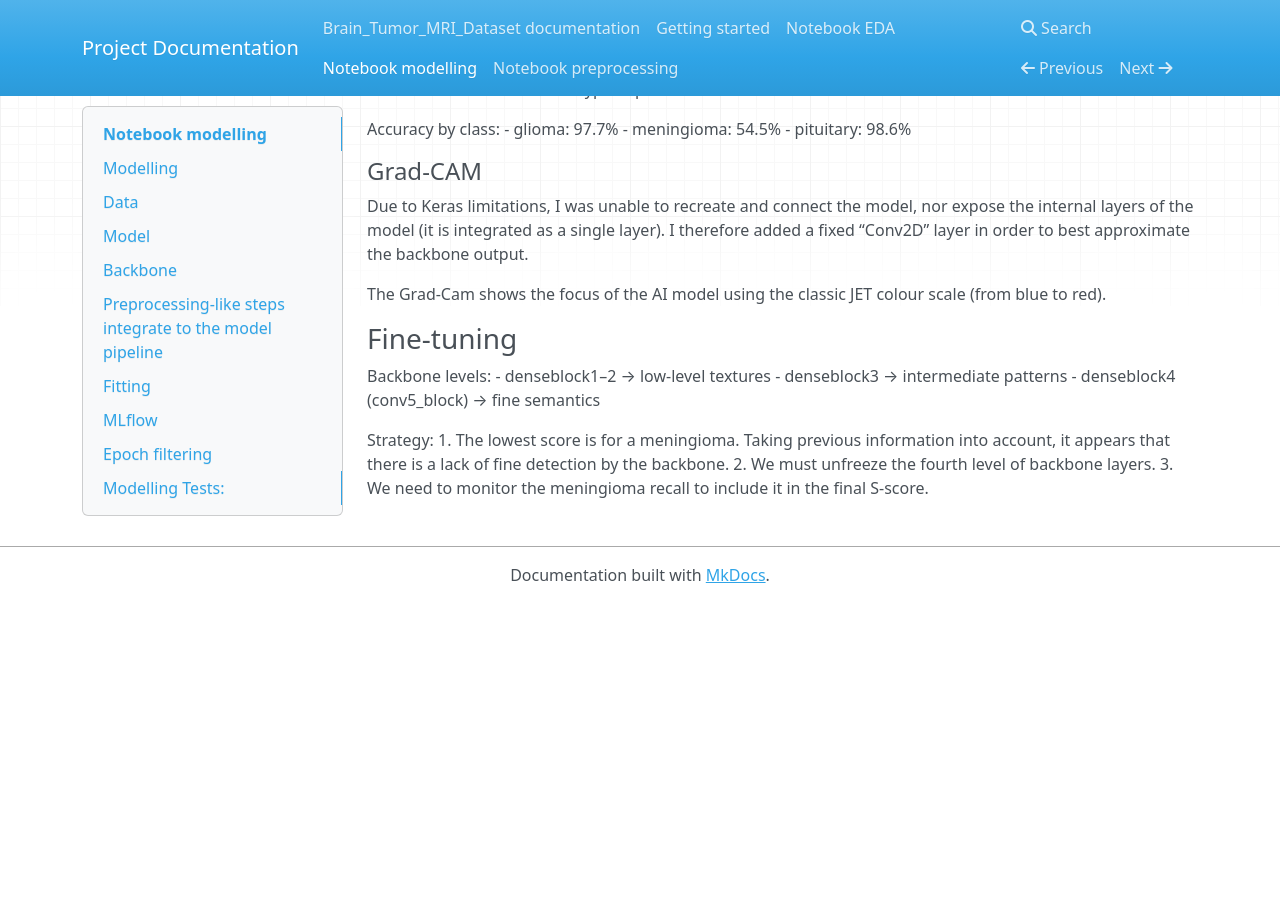
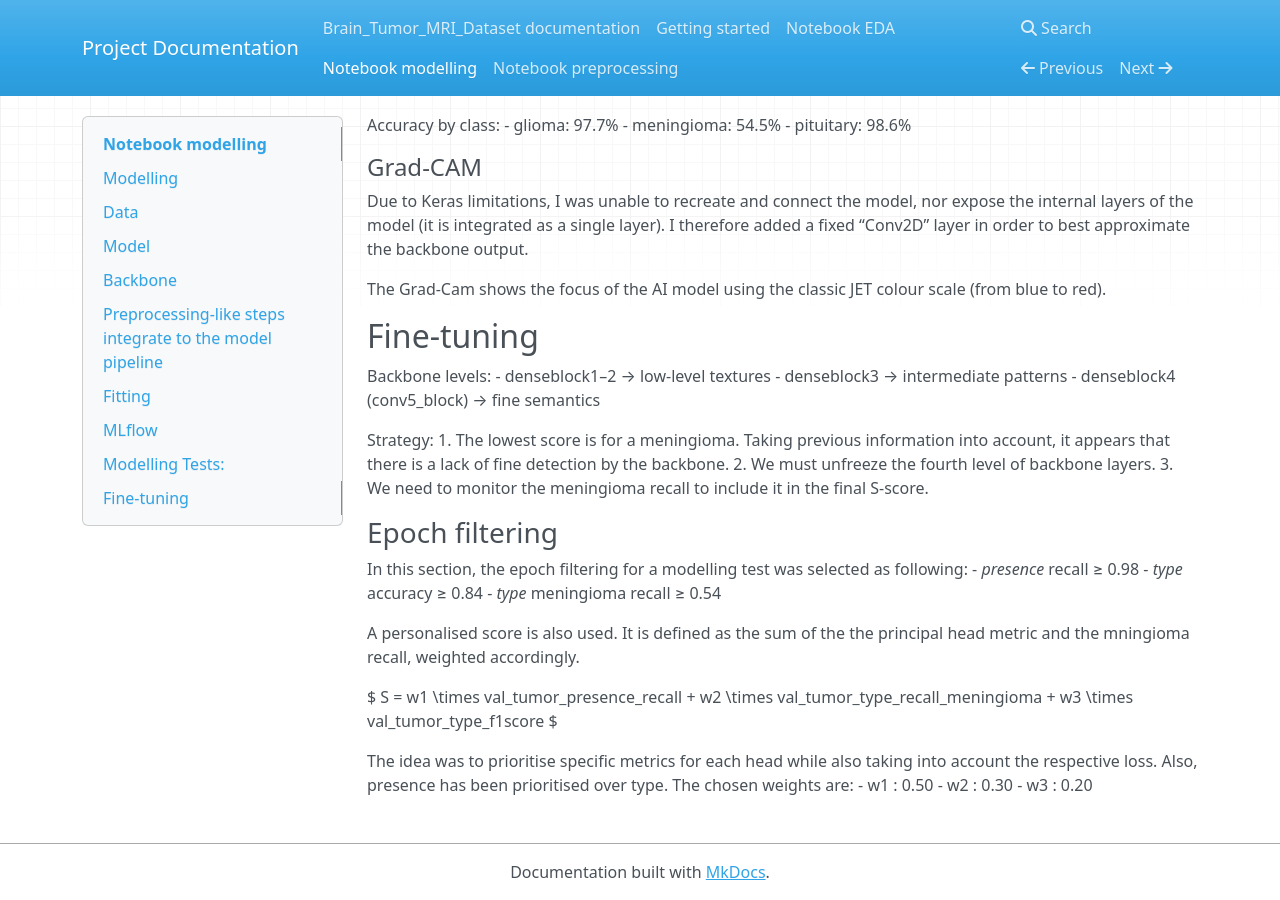
Before and after one commit to Jeremy-Duval-PhD/Brain_Tumor_MRI_Dataset, an MkDocs documentation site: the page built from docs/docs/notebook_modelling.md, in a window 1280 px wide and 900 px high, scrolled down 9032 px. Built offline with MkDocs 1.6.1, drawn with Linux system fonts in a browser that asks for light colours; nearby versions of some CDN libraries; before the commit the page ends 9635 px from its top, so only the background shows below that; some of the changed text lies outside the part shown.

Commit message:
WIP: fine-tuning: fiw bug + first test (but crash, not save) + prep end

```diff
--- a/docs/docs/notebook_modelling.md
+++ b/docs/docs/notebook_modelling.md
@@ -100,7 +100,10 @@ I need to use a cloud notebook due to an incompatibility between TensorFlow and
 
 For each run, I use the *autolog* function and log model and hyperparameters. It helps with reproducibility.
 
-## Epoch filtering
+
+## Modelling Tests:
+
+### Epoch filtering
 
 In the modelling tests section, starting from step 15, the epoch filtering for a modelling test was selected as following:
 - *presence* recall ≥ 0.94
@@ -301,7 +301,7 @@ Due to Keras limitations, I was unable to recreate and connect the model, nor ex
 
 The Grad-Cam shows the focus of the AI model using the classic JET colour scale (from blue to red).
 
-### Fine-tuning
+## Fine-tuning
 
 Backbone levels:
 - denseblock1–2 → low-level textures
@@ -312,3 +312,19 @@ Strategy:
 1. The lowest score is for a meningioma. Taking previous information into account, it appears that there is a lack of fine detection by the backbone.
 2. We must unfreeze the fourth level of backbone layers.
 3. We need to monitor the meningioma recall to include it in the final S-score.
+
+### Epoch filtering
+
+In this section, the epoch filtering for a modelling test was selected as following:
+- *presence* recall ≥ 0.98
+- *type* accuracy ≥ 0.84
+- *type* meningioma recall ≥ 0.54
+
+A personalised score is also used. It is defined as the sum of the the principal head metric and the mningioma recall, weighted accordingly.
+
+$ S = w1 \times val_tumor_presence_recall + w2 \times val_tumor_type_recall_meningioma + w3 \times val_tumor_type_f1score $
+
+The idea was to prioritise specific metrics for each head while also taking into account the respective loss. Also, presence has been prioritised over type. The chosen weights are:
+- w1 : 0.50
+- w2 : 0.30
+- w3 : 0.20
```
Also changed, not shown: other parts of docs/docs/notebook_modelling.md (+0 -3 lines), 1 other file.
